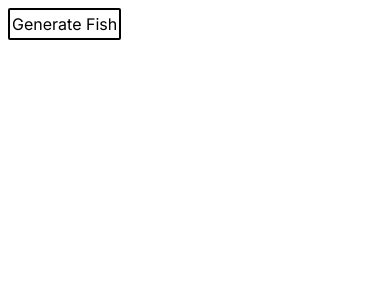
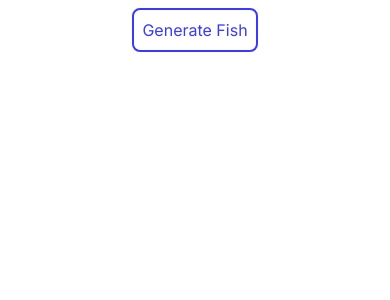
Before and after one commit to Crod7/MoreFishInTheSea, a Next.js app: page / in a window 390 px wide. Shown: the top 300 px of the page. Built offline with nearby package versions, Linux system fonts and the light colour scheme.

Commit message:
Changed the layout of the fish select page. Now its responsive on mobile and desktop.

```diff
--- a/app/fish/page.tsx
+++ b/app/fish/page.tsx
@@ -19,32 +19,33 @@ export default async function UsersPage() {
     const content = (
         <section>
             <br />
-            <h2>
+            <div className='button-center'>
                 <button className='button-box'>
                     <a href='http://localhost:3000/fish'>
                         Generate More Fish
                     </a>
                 </button>
-            </h2>
+            </div>
             <br />
 
-
+            <div  className='fish-select-page-layout'>
                 {Array.from({ length: 3 }).map((_, index) => {
                     const randomIndex = getRandomInt();
                     const randomFish = fishes[randomIndex];
 
                     return (
-                    <>
+                        <div>
                             <Link href={`/fish/${randomFish.name}`}>
                                 <p key={randomFish.id}>
                                     {randomFish.name}
                                 </p>
-                            <img src={randomFish.img_src_set['2x']} alt='[[[ IMAGE NOT AVAIABLE ]]]' />
+                                <img className='image-small' src={randomFish.img_src_set['2x']} alt='[[[ IMAGE NOT AVAIABLE ]]]' />
                             </Link>
                             <br />
-                    </>
+                        </div>
                     )
                 })}
+            </div>
 
 
         </section>
--- a/app/globals.css
+++ b/app/globals.css
@@ -6,6 +6,7 @@
   --foreground-rgb: 0, 0, 0;
   --background-start-rgb: 214, 219, 220;
   --background-end-rgb: 255, 255, 255;
+  --text-color: rgb(57, 57, 255);
 }
 
 @media (prefers-color-scheme: dark) {
@@ -20,25 +21,48 @@ body {
   padding: 8px;
 }
 @layer base {
+  /* Button CSS */
+  .button-center {
+    display: grid;
+    place-content: center;
+  }
   .button-box {
-    color: rgb(0, 0, 0);
-    border: 2px solid rgb(0, 0, 0);
-    border-radius: 2px;
-    padding: 2px;
+    color: var(--text-color);
+    border: 2px solid var(--text-color);
+    border-radius: 8px;
+    padding: 8px;
   }
+  /* Controls image sizes for details page and fish select page */
   .image-full {
     width: 100vw;
     max-width: 600px;
+    border-radius: 12px;
   }
+  .image-small {
+    border-radius: 12px;
+  }
+  /* Conrols the layout of the different pages */
   .details-page-layout {
     display: grid;
     grid-template-columns: 1fr;
     place-items: center;
     min-height: 100vh;
   }
+  .fish-select-page-layout {
+    display: grid;
+    grid-template-columns: repeat(3, 1fr);
+    gap: 20px;
+    justify-content: center;
+  }
+  @media (max-width: 767px) {
+    .fish-select-page-layout {
+      grid-template-columns: 1fr;
+    }
+  }
   .name-text {
-    color: blue;
+    color: var(--text-color);
     font-weight: bold;
     font-size: 7vh;
+    text-decoration: underline;
   }
 }
--- a/app/page.tsx
+++ b/app/page.tsx
@@ -2,7 +2,7 @@ import Link from "next/link"
 
 export default function Home() {
   return (
-    <div>
+    <div className="button-center">
       <button className='button-box'>
         <Link href="/fish">Generate Fish</Link>
       </button>
```
Lines whose indentation alone changed are shown as unchanged.
